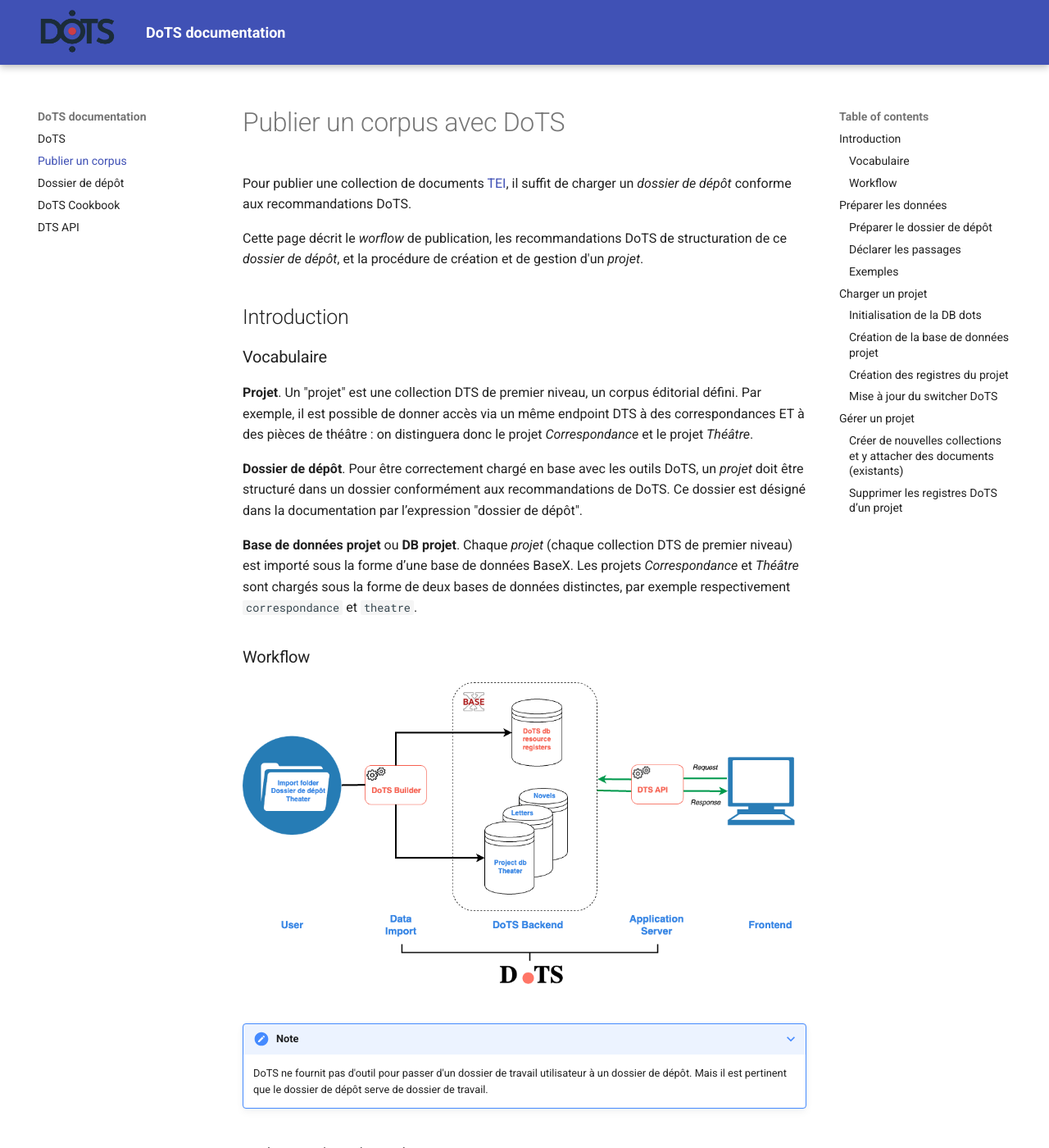
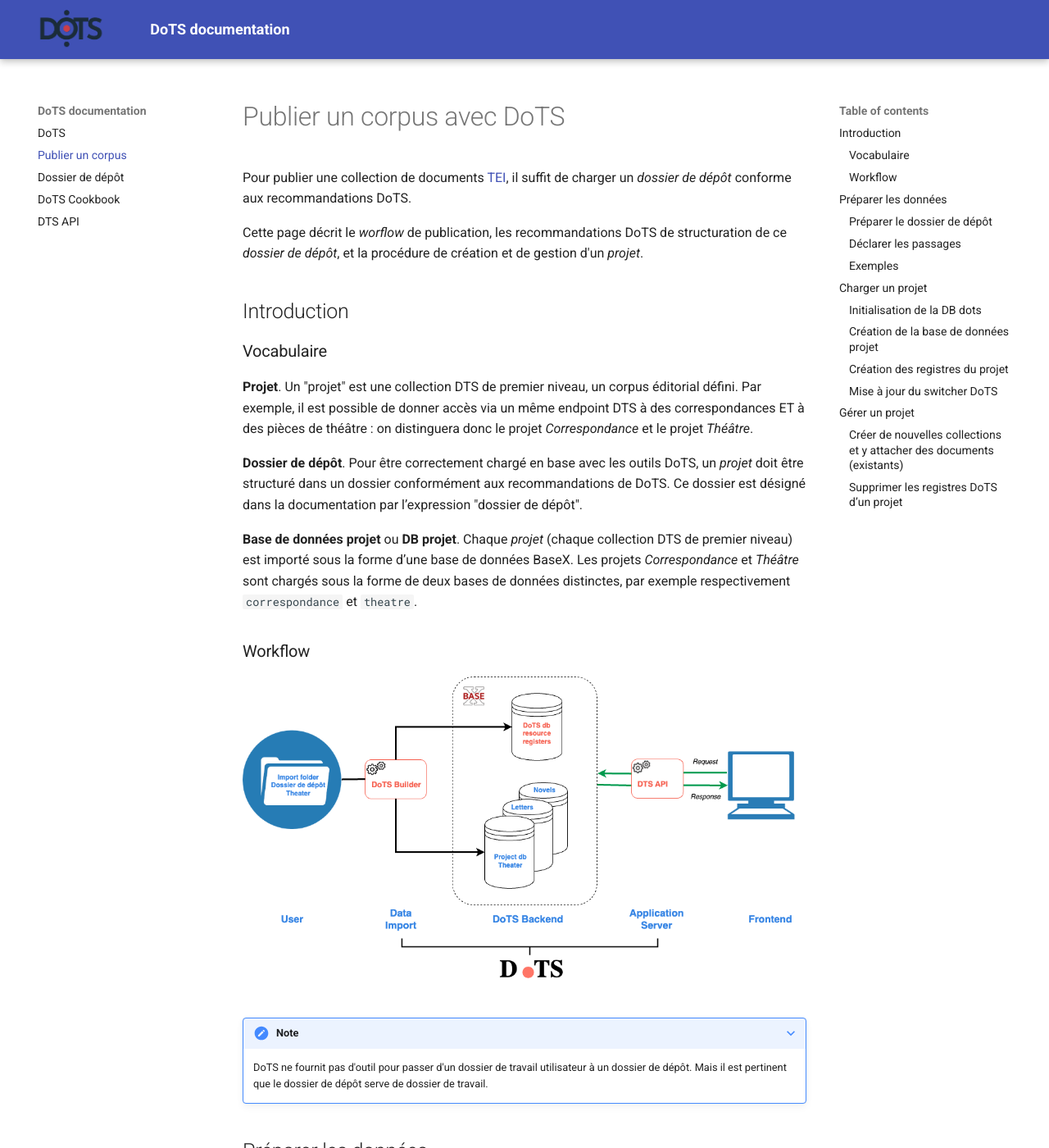
Before and after one commit to emmamorlock/dots_documentation, an MkDocs documentation site: the page built from docs/publishing-workflow.md, in a window 1280 px wide and 1400 px high. Shown: the whole window at 82% size. Built offline with MkDocs 1.6.1 and Material for MkDocs 9.7.7, drawn with Linux system fonts in a browser that asks for light colours.

Commit message:
new footer + logo proposal

```diff
--- a/docs/css/custom.css
+++ b/docs/css/custom.css
@@ -60,9 +60,17 @@
 }
 
 /* header */
-.md-header__inner img {
-    width: 100px !important;
-    height: 55px !important;
+
+
+
+.md-header__button  {
+  height: 10%;
+  width: 10%;
+}
+
+.md-header__button img {
+  height: 80% !important;
+  width: 80% !important;
 }
 
 /* footer */
```
